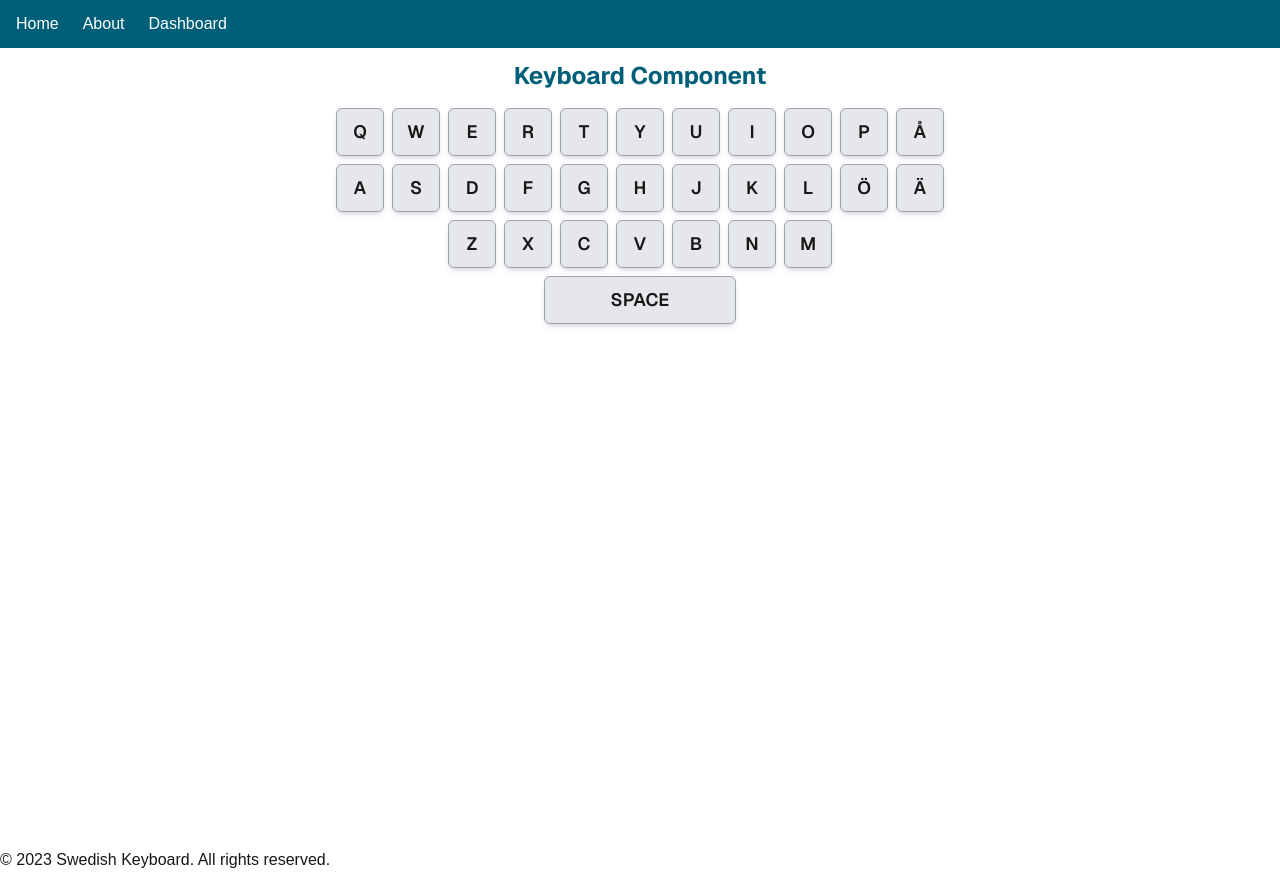
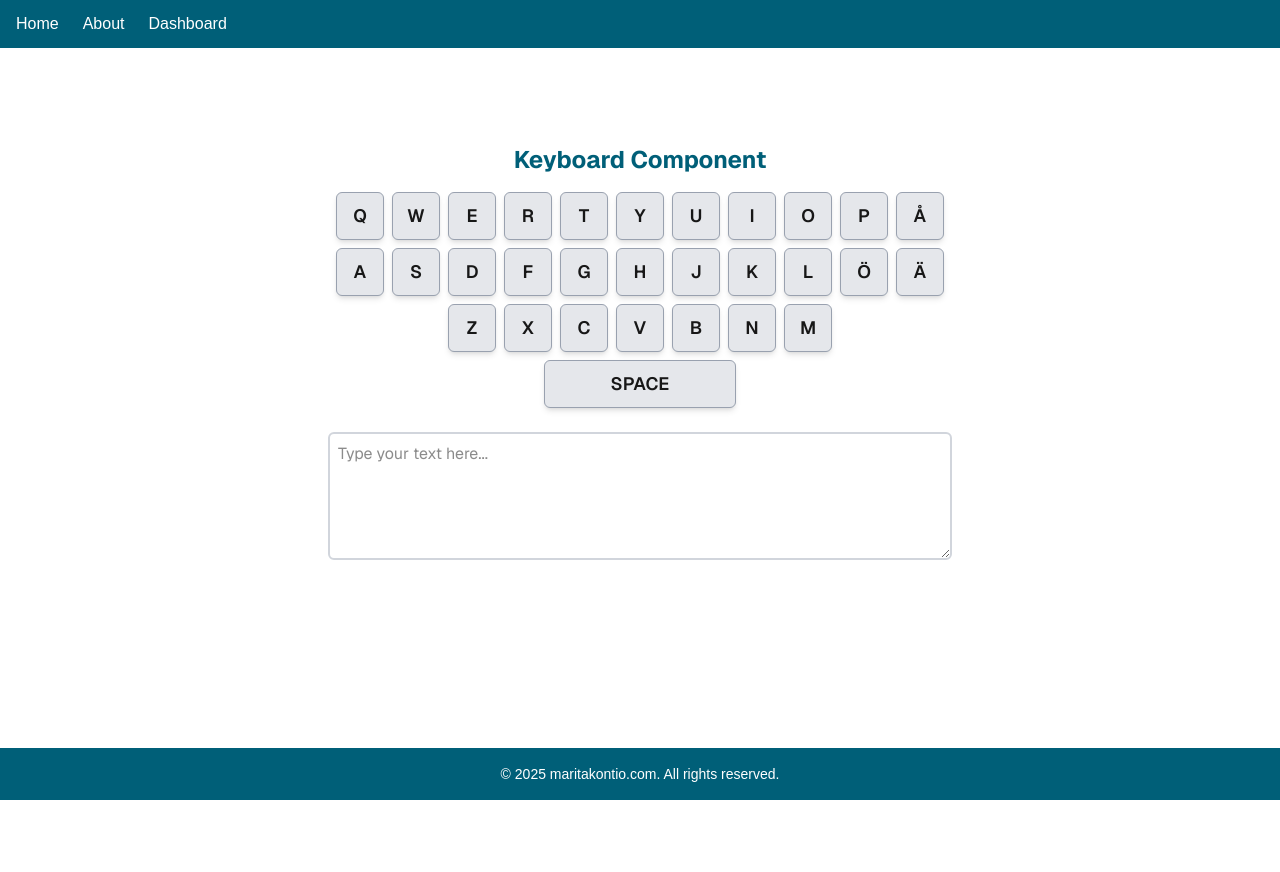
Before and after one commit to MitaKita/special-keyboards, a Next.js app: page /keyboard in a window 1280 px wide. After the commit the page ends 800 px from the top, so only its background shows below. Built offline with nearby package versions, Linux system fonts and the light colour scheme.

Commit message:
Initial typing added.

```diff
--- /dev/null
+++ b/src/app/Providers.tsx
@@ -0,0 +1,8 @@
+'use client';
+import { Provider } from "react-redux";
+import { store } from "@/store";
+import { ReactNode } from "react";
+
+export function Providers({ children }: { children: ReactNode }) {
+  return <Provider store={store}>{children}</Provider>;
+}
--- a/src/app/layout.tsx
+++ b/src/app/layout.tsx
@@ -4,6 +4,7 @@ import "./globals.css";
 import Header from "@/components/layout/Header";
 import Footer from "@/components/layout/Footer";
 import Main from "@/components/layout/Main";
+import { Providers } from "./Providers";
 
 const geistSans = Geist({
   variable: "--font-geist-sans",
@@ -30,11 +31,13 @@ export default function RootLayout({
       <body
         className={`${geistSans.variable} ${geistMono.variable} antialiased`}
       >
-        <Header />
+        <Providers>
+          <Header />
 
-        <Main>{children}</Main>
+          <Main>{children}</Main>
 
-        <Footer />
+          <Footer />
+        </Providers>
       </body>
     </html>
   );
--- a/src/app/page.tsx
+++ b/src/app/page.tsx
@@ -2,8 +2,7 @@ import Image from "next/image";
 
 export default function Home() {
   return (
-    <div>
-      ROOT
+    <div className="flex flex-col items-center justify-center min-h-screen py-2">
       <a href="/keyboard">Go to Keyboard</a>
     </div>
   );
--- a/src/components/keyboard-button/KeyboardButton.tsx
+++ b/src/components/keyboard-button/KeyboardButton.tsx
@@ -1,16 +1,26 @@
 'use client'
+import { addCharacter } from '@/store/slices/typedTextSlice';
 import React from 'react';
+import { useDispatch } from 'react-redux';
 
 export const KeyboardButton = ({ keyId }: { keyId: string }) => {
+  const dispatch = useDispatch()
+  const char = keyId === 'SPACE' ? ' ' : keyId
   const widthClass = keyId === 'SPACE' ? ['w-48'] : ['w-12']
   const buttonClasses = [
     'h-12', 'border-solid', 'border-1', 'border-gray-400', 'w-12', 'h-12', 'bg-gray-200', 'rounded-md', 'text-lg',
     'font-semibold', 'shadow-md', 'hover:bg-gray-300', 'active:bg-gray-400', 'transition']
   const classes = [...buttonClasses, ...widthClass]
+
+  const handleClick = () => {
+    dispatch(addCharacter(char))
+  }
+
   return (
     <button
       className={classes.join(' ')}
       type="button"
+      onClick={handleClick}
     >
       {keyId}
     </button>
--- a/src/components/keyboard/Keyboard.tsx
+++ b/src/components/keyboard/Keyboard.tsx
@@ -1,4 +1,5 @@
 import { KeyboardButton } from "../keyboard-button/KeyboardButton";
+import { TextArea } from "../text-area/TextArea";
 
 const keys = [
   ['Q', 'W', 'E', 'R', 'T', 'Y', 'U', 'I', 'O', 'P', 'Å'],
@@ -19,6 +20,9 @@ export const Keyboard = () => {
       <div className="flex gap-2">
         <KeyboardButton keyId="SPACE" />
       </div>
+      <div className="pt-4 w-1/2">
+        <TextArea />
+      </div>
     </div>
   );
 };
--- a/src/components/layout/Footer.tsx
+++ b/src/components/layout/Footer.tsx
@@ -1,7 +1,7 @@
 const Footer = () => {
   return (
-    <footer>
-      <p>© 2023 Swedish Keyboard. All rights reserved.</p>
+    <footer className="text-center text-sm text-white p-4 bg-cyan-800 fixed bottom-0 left-0 w-full z-50">
+      <p>© 2025 maritakontio.com. All rights reserved.</p>
     </footer>
   );
 }
--- a/src/components/layout/Main.tsx
+++ b/src/components/layout/Main.tsx
@@ -4,8 +4,8 @@ interface MainProps {
 
 const Main = ({ children }: MainProps) => {
   return (
-    <main className="font-sans grid grid-rows-[48px_1fr_20px] items-center justify-items-center min-h-screen p-8 pb-20 gap-16 sm:p-20">
-      <div className="w-full p-20">
+    <main className="font-sans flex flex-1">
+      <div className="w-full">
         {children}
       </div>
     </main>
--- /dev/null
+++ b/src/components/text-area/TextArea.tsx
@@ -0,0 +1,16 @@
+'use client'
+
+import type { RootState } from "@/store";
+import { useSelector } from "react-redux";
+
+export const TextArea = () => {
+  const typedText = useSelector((state: RootState) => state.typedText.text);
+
+  return (
+    <textarea
+      value={typedText}
+      className="border-2 border-gray-300 p-2 rounded-md w-full h-32"
+      placeholder="Type your text here..."
+    />
+  );
+};
--- /dev/null
+++ b/src/store/index.ts
@@ -0,0 +1,11 @@
+import { configureStore } from "@reduxjs/toolkit";
+import { typedTextReducer } from "./slices/typedTextSlice";
+
+export const store = configureStore({
+  reducer: {
+    typedText: typedTextReducer,
+  },
+});
+
+export type RootState = ReturnType<typeof store.getState>;
+export type AppDispatch = typeof store.dispatch;
--- /dev/null
+++ b/src/store/slices/typedTextSlice.ts
@@ -0,0 +1,29 @@
+import { createSlice, PayloadAction } from "@reduxjs/toolkit";
+
+interface TypedTextState {
+  text: string;
+}
+
+const initialState: TypedTextState = {
+  text: "",
+};
+
+const typedTextSlice = createSlice({
+  name: "typedText",
+  initialState,
+  reducers: {
+    addCharacter: (state, action: PayloadAction<string>) => {
+      // Only add if payload is a single character
+      if (action.payload.length === 1) {
+        state.text += action.payload;
+        console.log(state.text);
+      }
+    },
+    resetText: (state) => {
+      state.text = "";
+    },
+  },
+});
+
+export const { addCharacter, resetText } = typedTextSlice.actions;
+export const typedTextReducer = typedTextSlice.reducer;
```
Also changed, not shown: package.json (+8 -5 lines), 1 other file (tests, documents, lock files or other folders).
